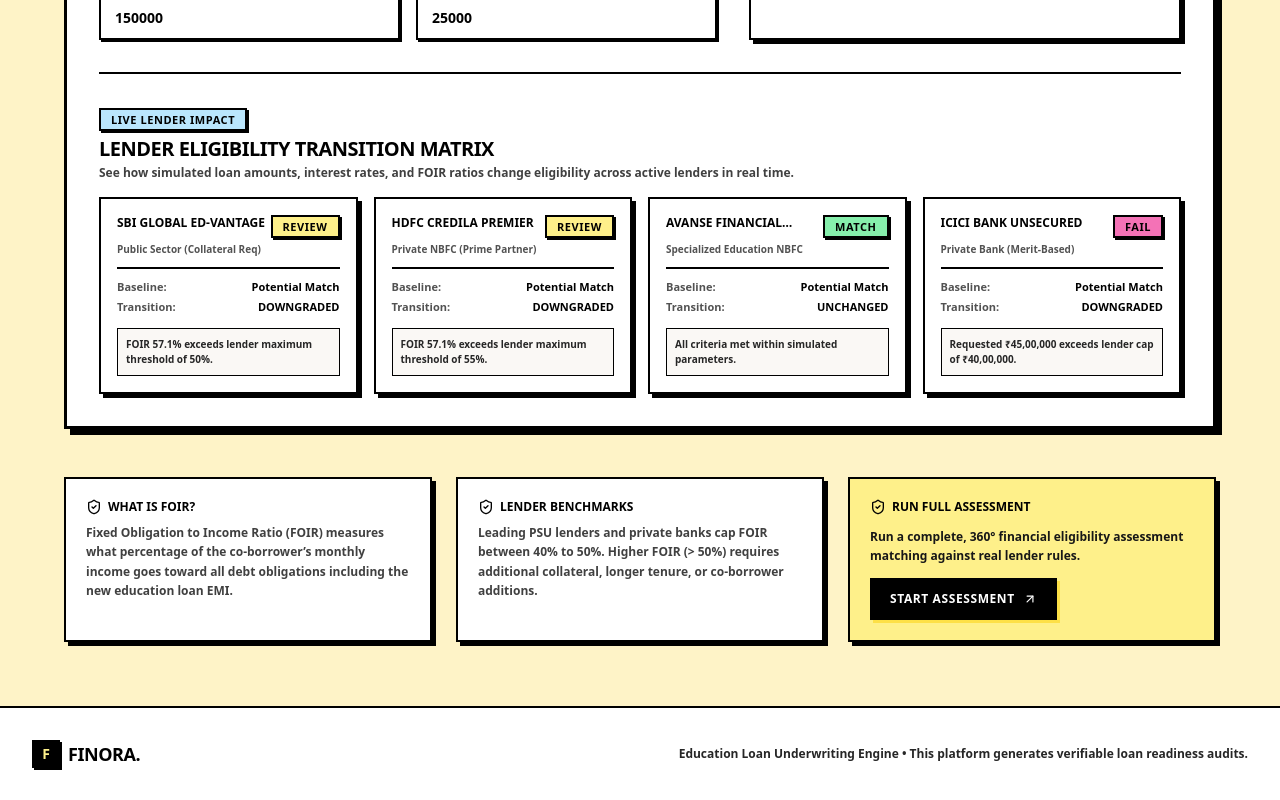
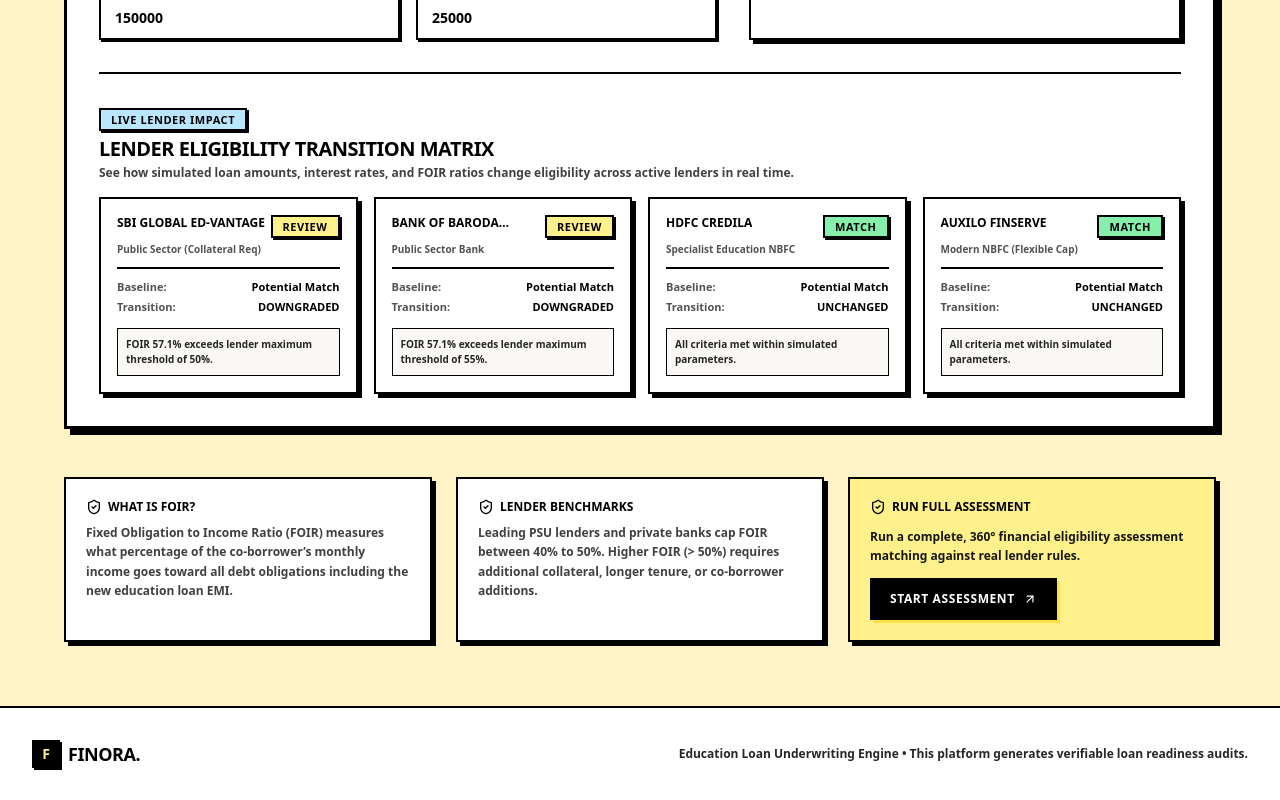
Before and after one commit to puneetnith28/Finora, a Next.js app: page /simulator in a window 1280 px wide. Shown: the part 924-1724 px from the top of the page. Built offline with nearby package versions, Linux system fonts and the light colour scheme.

Commit message:
docs: verify and synchronize lender and underwriting copy across platform

```diff
--- a/app/lenders/page.tsx
+++ b/app/lenders/page.tsx
@@ -26,6 +26,8 @@
                 nameLower.includes("sbi") ||
                 nameLower.includes("state bank") ||
                 nameLower.includes("baroda") ||
+                nameLower.includes("bank of india") ||
+                nameLower.includes("boi") ||
                 nameLower.includes("punjab")
               ) {
                 derivedType = "public_bank";
--- a/components/landing/FaqSection.tsx
+++ b/components/landing/FaqSection.tsx
@@ -26,7 +26,7 @@
     id: "real-records",
     question: "Are these real banking criteria?",
     answer:
-      "All lender criteria are calibrated against real-world Indian public bank (e.g. SBI), private NBFC (e.g. HDFC Credila), and international USD lender (e.g. Prodigy) underwriting policies for indicative evaluation.",
+      "All lender criteria are calibrated against the official GradGuide education loan benchmarks, Indian public sector banks (SBI, Bank of Baroda, Bank of India), and premier education NBFCs (HDFC Credila, Auxilo Finserve) for pre-underwriting assessment.",
   },
   {
     id: "open-records",
--- a/components/landing/HeroSection.tsx
+++ b/components/landing/HeroSection.tsx
@@ -116,21 +116,21 @@
             <div className="space-y-2.5 text-xs font-bold">
               <div className="flex items-center justify-between pb-2 border-b-2 border-black">
                 <div className="flex items-center gap-2">
-                  <span className="font-black">Global Ed Bank</span>
+                  <span className="font-black">SBI Global Ed-Vantage</span>
                 </div>
-                <span className="text-neutral-800 font-bold">Eligible • Up to ₹75L</span>
+                <span className="text-neutral-800 font-bold">Eligible • Up to ₹1.5 Cr</span>
               </div>
 
               <div className="flex items-center justify-between pb-2 border-b-2 border-black">
                 <div className="flex items-center gap-2">
-                  <span className="font-black">STEM NBFC</span>
+                  <span className="font-black">HDFC Credila</span>
                 </div>
                 <span className="text-neutral-800 font-bold">Approved • 60% FOIR ceiling</span>
               </div>
 
               <div className="flex items-center justify-between pb-2 border-b-2 border-black">
                 <div className="flex items-center gap-2">
-                  <span className="font-black">Secured Bank</span>
+                  <span className="font-black">Bank of Baroda Scholar</span>
                 </div>
                 <span className="text-neutral-800 font-bold">Collateral Title Deed required</span>
               </div>
@@ -167,7 +167,7 @@
               03 / POLICY RULES
             </span>
             <span className="text-xs sm:text-sm font-black text-black block">
-              4 Benchmark Lenders
+              5 Benchmark Lenders
             </span>
           </div>
           <div className="bg-white/80 border-2 border-black p-2.5 sm:p-3 shadow-[2px_2px_0px_0px_#000000]">
--- a/components/landing/ReceiptSection.tsx
+++ b/components/landing/ReceiptSection.tsx
@@ -51,7 +51,7 @@
                 OCTOBER 8, 2026
               </span>
               <span className="text-xs sm:text-sm font-bold text-neutral-700">
-                Deterministic Engine • 4 Verified Underwriting Records
+                Deterministic Engine • 5 Verified Underwriting Records
               </span>
             </div>
           </div>
@@ -147,7 +147,7 @@
                   Market Value: ₹90,00,000 • Haircut: 20% • Eligible Lending Value: ₹72,00,000
                 </div>
                 <div className="text-xs sm:text-sm font-bold text-neutral-700">
-                  Pledge satisfies 100% tangible security requirement for Secured Global Bank.
+                  Pledge satisfies 100% tangible security requirement for Public Sector Lenders (e.g. SBI / BOB).
                 </div>
               </div>
             </div>
@@ -159,7 +159,7 @@
               SAME REPORT ID. SAME RECORDED IDS.
             </div>
             <p className="text-xs sm:text-sm font-bold text-neutral-950 leading-relaxed">
-              The same assessment was re-evaluated against the 4 lender criteria sets. The rerun
+              The same assessment was re-evaluated against the 5 benchmark lender criteria sets. The rerun
               produced zero drift — exactly matching all threshold rules and scores.
             </p>
           </div>
--- a/components/simulator/FoirSimulator.tsx
+++ b/components/simulator/FoirSimulator.tsx
@@ -329,31 +329,31 @@
               type: "Public Sector (Collateral Req)",
               maxFoir: 50,
               maxLoan: 15000000,
-              minIncome: 40000,
+              minIncome: 50000,
             },
             {
               id: 2,
-              name: "HDFC Credila Premier",
-              type: "Private NBFC (Prime Partner)",
+              name: "Bank of Baroda Scholar",
+              type: "Public Sector Bank",
               maxFoir: 55,
-              maxLoan: 7500000,
+              maxLoan: 15000000,
+              minIncome: 45000,
+            },
+            {
+              id: 3,
+              name: "HDFC Credila",
+              type: "Specialist Education NBFC",
+              maxFoir: 60,
+              maxLoan: 10000000,
               minIncome: 35000,
             },
             {
-              id: 3,
-              name: "Avanse Financial Overseas",
-              type: "Specialized Education NBFC",
-              maxFoir: 60,
-              maxLoan: 5000000,
+              id: 4,
+              name: "Auxilo Finserve",
+              type: "Modern NBFC (Flexible Cap)",
+              maxFoir: 65,
+              maxLoan: 7500000,
               minIncome: 30000,
-            },
-            {
-              id: 4,
-              name: "ICICI Bank Unsecured",
-              type: "Private Bank (Merit-Based)",
-              maxFoir: 50,
-              maxLoan: 4000000,
-              minIncome: 50000,
             },
           ].map((lender) => {
             const foirPct = result ? result.foir_percentage : 30;
```
